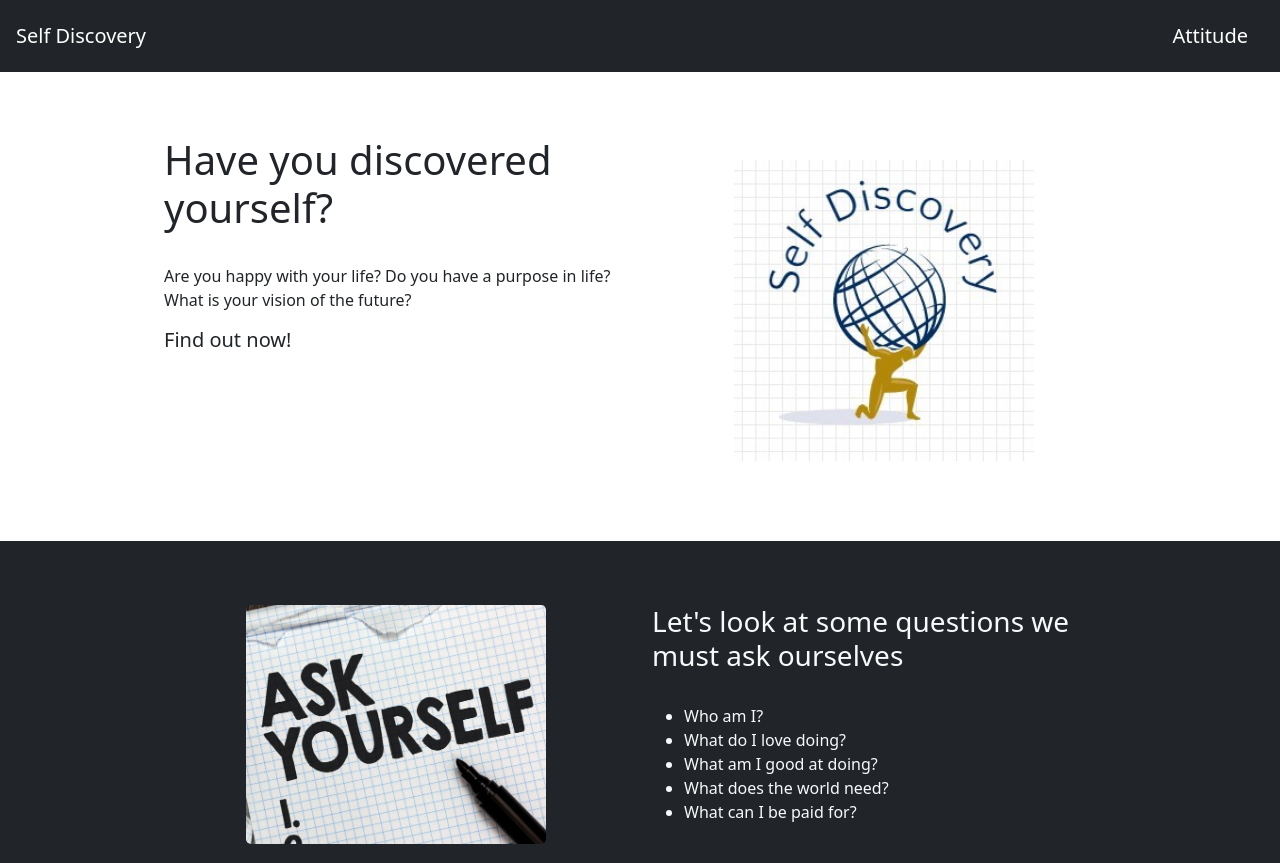
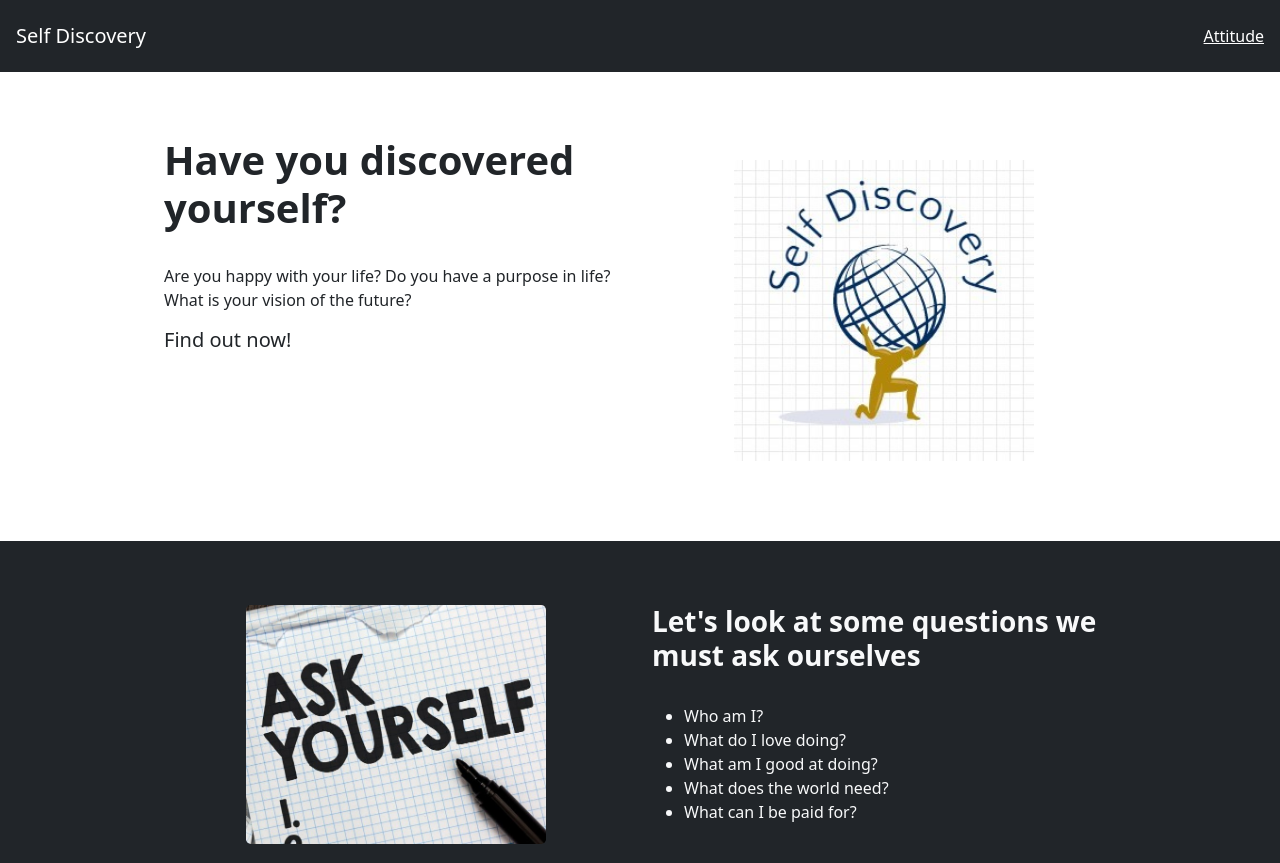
Before and after one commit to DEEJ4Y/SelfDiscoveryAndAttitude, a plain HTML site: page index.html in a window 1280 px wide. Shown: the top 863 px of the page. Drawn offline with nearby package versions, Linux system fonts and the light colour scheme.

Commit message:
change font weight

```diff
--- a/index.html
+++ b/index.html
@@ -17,13 +17,13 @@
     <div class="container-fluid">
         <nav class="navbar navbar-dark bg-dark">
             <a class="navbar-brand nav-left">Self Discovery</a>
-            <a class="navbar-brand nav-right" href="./attitude.html">Attitude</a>
+            <a class="nav-right" href="./attitude.html">Attitude</a>
         </nav>
         <!-- Title Section -->
         <div class="section">
             <div class="row">
                 <div class="col-lg-6 col-md-6">
-                    <h1>Have you discovered yourself?</h1>
+                    <h1 class="bold">Have you discovered yourself?</h1>
                     <br>
                     <p>Are you happy with your life? Do you have a purpose in life? What is your vision of the future?
                     </p>
@@ -43,7 +43,7 @@
                     <img src="./images/ask-yourself-img.jpg" alt="ask-yourself-img">
                 </div>
                 <div class="col-lg-6 col-md-6">
-                    <h3>Let's look at some questions we must ask ourselves</h3>
+                    <h3 class="bold">Let's look at some questions we must ask ourselves</h3>
                     <br>
                     <ul>
                         <li>Who am I?</li>
--- a/styles.css
+++ b/styles.css
@@ -1,5 +1,5 @@
 a {
-  color: #0275d8;
+  color: white;
   text-decoration: underline;
 }
 
@@ -11,6 +11,10 @@ img {
   border-radius: 0.3rem;
   width: 300px;
   margin: 0 0 1rem;
+}
+
+.bold {
+  font-weight: bold;
 }
 
 .container-fluid {
```
Also changed, not shown: attitude.html (+1 -1 lines).
